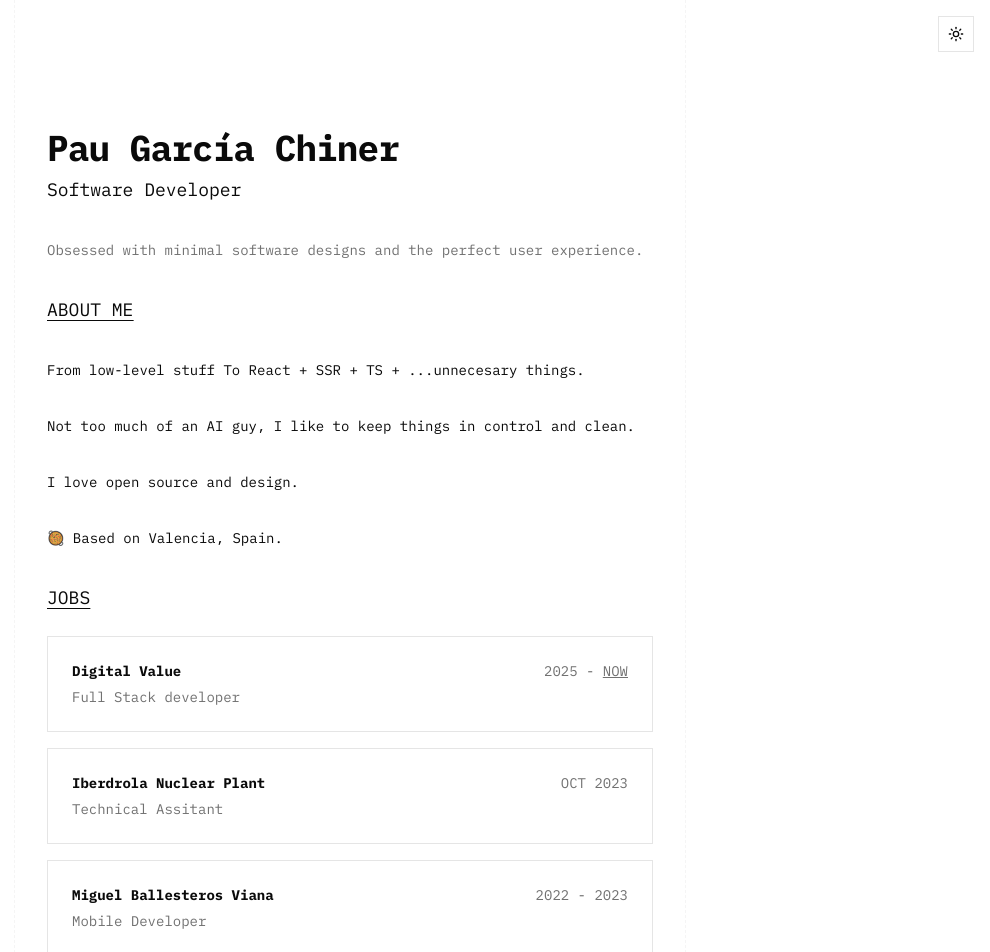
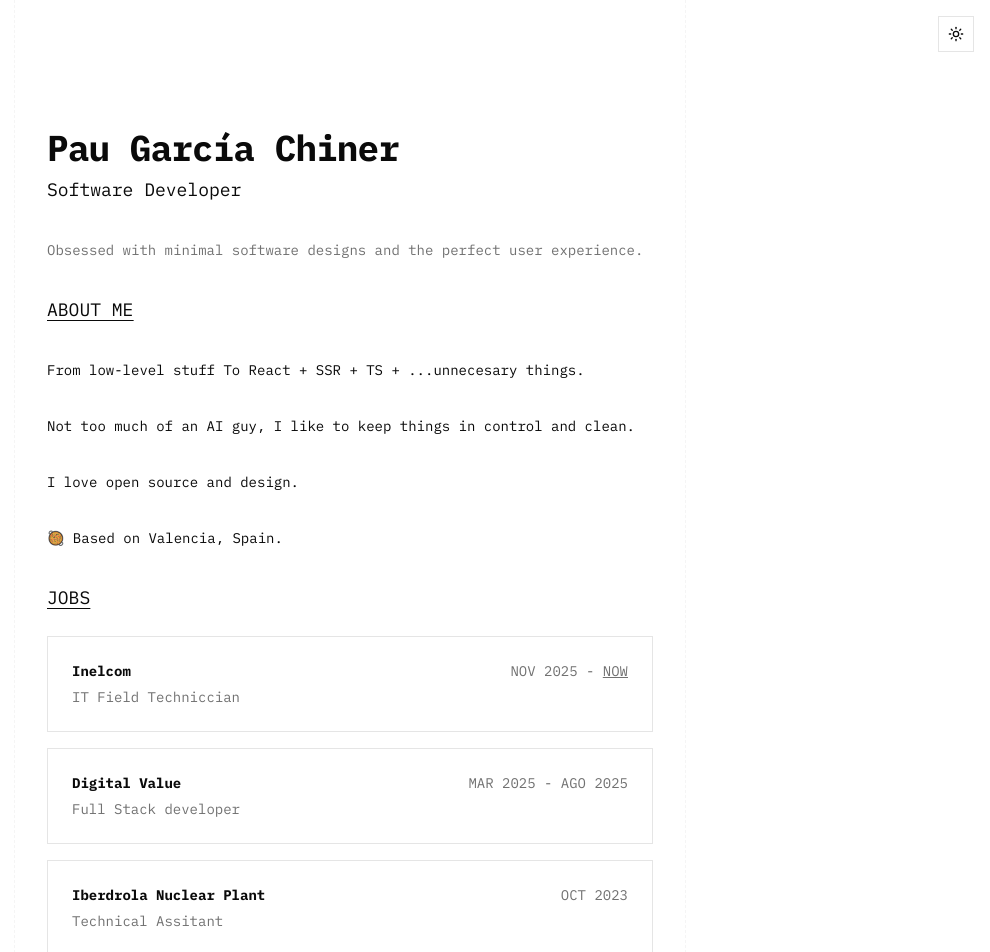
Before and after one commit to pauchiner/www, a Next.js app: page / in a window 1280 px wide. Shown: the top 952 px of the page, without its empty margins (290-1280 px from the left). Built offline with nearby package versions, Linux system fonts and the light colour scheme; no server answers.

Commit message:
fix: update the current jobs

```diff
--- a/app/_components/jobs.tsx
+++ b/app/_components/jobs.tsx
@@ -2,16 +2,27 @@ import {Card, CardDescription, CardHeader, CardTitle} from '@/components/ui';
 
 export const Jobs = () => (
 	<section id="jobs">
-		<h3 className="text-lg scroll-m-20 underline underline-offset-4 leading-7 [&:not(:first-child)]:mt-2">
+		<h3 className="text-lg scroll-m-20 underline underline-offset-4 leading-7 not-first:mt-2">
 			<a href="/#jobs">JOBS</a>
 		</h3>
 		<div className="flex flex-col gap-4 mt-6">
 			<Card>
 				<CardHeader>
 					<CardTitle className="flex items-center justify-between text-sm sm:text-md">
+						Inelcom
+						<span className="font-normal text-muted-foreground text-xs sm:text-sm">
+							NOV 2025 - <span className="underline text-medium">NOW</span>
+						</span>
+					</CardTitle>
+					<CardDescription>IT Field Techniccian</CardDescription>
+				</CardHeader>
+			</Card>
+			<Card>
+				<CardHeader>
+					<CardTitle className="flex items-center justify-between text-sm sm:text-md">
 						Digital Value
 						<span className="font-normal text-muted-foreground text-xs sm:text-sm">
-							2025 - <span className="underline text-medium">NOW</span>
+							MAR 2025 - <span className="text-medium">AGO 2025</span>
 						</span>
 					</CardTitle>
 					<CardDescription>Full Stack developer</CardDescription>
@@ -28,17 +39,6 @@ export const Jobs = () => (
 					<CardDescription>Technical Assitant</CardDescription>
 				</CardHeader>
 			</Card>
-			<Card>
-				<CardHeader>
-					<CardTitle className="flex items-center justify-between text-sm sm:text-md">
-						Miguel Ballesteros Viana
-						<span className="font-normal text-muted-foreground text-xs sm:text-sm">
-							2022 - 2023
-						</span>
-					</CardTitle>
-					<CardDescription>Mobile Developer</CardDescription>
-				</CardHeader>
-			</Card>
 		</div>
 	</section>
 );
```
